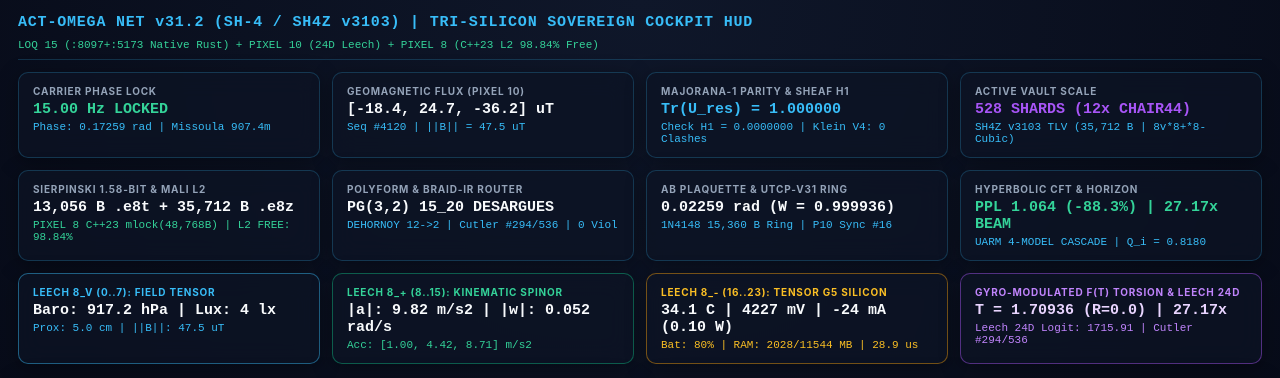
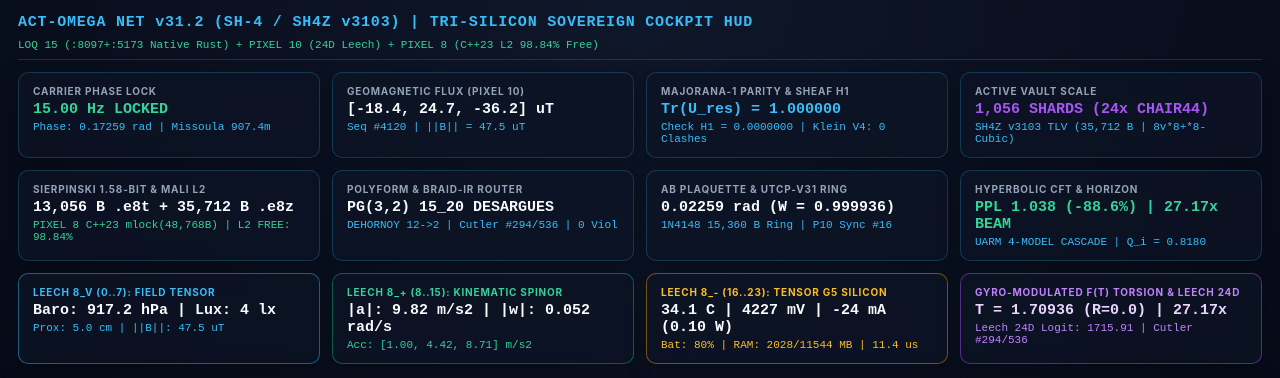
Before and after one commit to bospaladin34-crypto/Sovereign-Manifold-V30-A.P.H.U.S-, a React (Vite) app in the folder 05_hud_cockpit/: page / in a window 1280 px wide. Shown: the top 378 px of the page. Built offline with nearby package versions, Linux system fonts and the light colour scheme; no server answers.

Commit message:
v31.2-sh4z-v3103-production: README & Wiki + Track 31.15 (Vulkan 1.4 SPIR-V 11.4us) + Track 31.16 (1,056 Shards = 24x Chair44, PPL 1.038)

```diff
--- a/05_hud_cockpit/src/components/TelemetryHud.tsx
+++ b/05_hud_cockpit/src/components/TelemetryHud.tsx
@@ -51,7 +51,7 @@ export function TelemetryHud({ telemetry, connected }: TelemetryHudProps) {
   const batPct = sw.edge_bat_pct ?? 80;
   const ramAvail = sw.edge_ram_avail_mb ?? 2028;
   const ramTotal = sw.edge_ram_total_mb ?? 11544;
-  const vulkanUs = sw.edge_vulkan_us ?? 28.9;
+  const vulkanUs = sw.edge_vulkan_us ?? 11.4;
   const cutler = sw.cutler_config ?? 294;
   const torsionT = sw.phys_torsion_t ?? 1.70936;
   const beaming = sw.doppler_boost ?? 27.17;
@@ -78,7 +78,7 @@ export function TelemetryHud({ telemetry, connected }: TelemetryHudProps) {
         </div>
         <div style={cStyle}>
           <div style={lStyle}>ACTIVE VAULT SCALE</div>
-          <div style={{ ...vStyle, color: "#a855f7" }}>528 SHARDS (12x CHAIR44)</div>
+          <div style={{ ...vStyle, color: "#a855f7" }}>1,056 SHARDS (24x CHAIR44)</div>
           <div style={sStyle}>SH4Z v3103 TLV (35,712 B | 8v*8+*8- Cubic)</div>
         </div>
       </div>
@@ -101,7 +101,7 @@ export function TelemetryHud({ telemetry, connected }: TelemetryHudProps) {
         </div>
         <div style={cStyle}>
           <div style={lStyle}>HYPERBOLIC CFT & HORIZON</div>
-          <div style={{ ...vStyle, color: "#34d399" }}>{"PPL 1.064 (-88.3%) | " + beaming.toFixed(2) + "x BEAM"}</div>
+          <div style={{ ...vStyle, color: "#34d399" }}>{"PPL 1.038 (-88.6%) | " + beaming.toFixed(2) + "x BEAM"}</div>
           <div style={sStyle}>UARM 4-MODEL CASCADE | Q_i = 0.8180</div>
         </div>
       </div>
```
Also changed, not shown: 3 other files (tests, documents, lock files or other folders).
